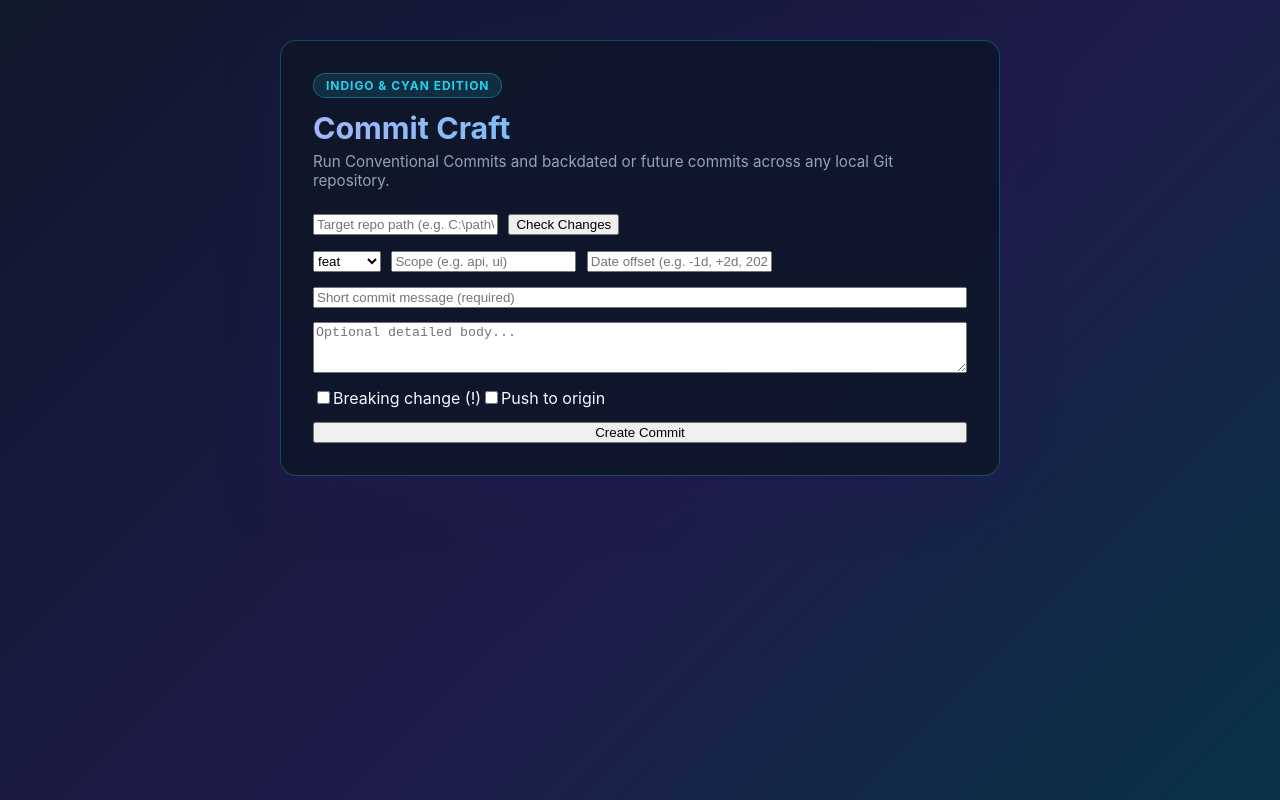
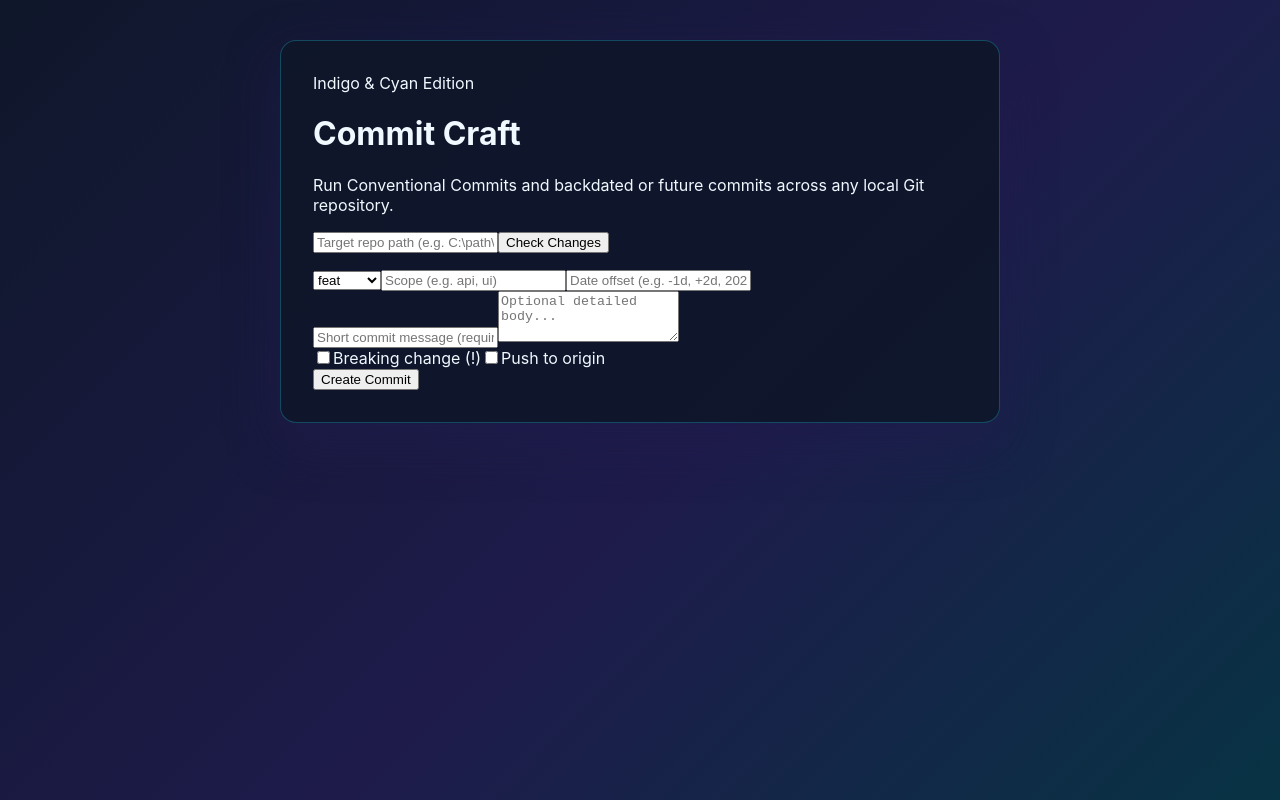
Before and after one commit to SenaEnana/Commit-Craft, a React (Vite) app in the folder frontend/: page / in a window 1280 px wide. Built offline with nearby package versions, Linux system fonts and the light colour scheme.

Commit message:
removed uneccesary file

```diff
--- a/frontend/src/index.css
+++ b/frontend/src/index.css
@@ -45,43 +45,3 @@ body {
   border: 1px solid rgba(34, 211, 238, 0.28);
   box-shadow: 0 20px 50px rgba(30, 27, 75, 0.65);
 }
-
-.commit-badge {
-  display: inline-block;
-  margin-bottom: 0.75rem;
-  padding: 0.25rem 0.75rem;
-  border-radius: 999px;
-  font-size: 0.75rem;
-  font-weight: 700;
-  letter-spacing: 0.08em;
-  text-transform: uppercase;
-  color: var(--cyan-400);
-  background: rgba(34, 211, 238, 0.12);
-  border: 1px solid rgba(34, 211, 238, 0.35);
-}
-
-.commit-title {
-  margin: 0;
-  font-size: 1.9rem;
-  background: linear-gradient(90deg, var(--indigo-300), var(--cyan-400));
-  -webkit-background-clip: text;
-  background-clip: text;
-  -webkit-text-fill-color: transparent;
-}
-
-.commit-subtitle {
-  margin: 0.4rem 0 1.5rem;
-  color: var(--slate-400);
-  font-size: 0.95rem;
-}
-
-.commit-row {
-  display: flex;
-  gap: 0.65rem;
-  flex-wrap: wrap;
-}
-
-.commit-form {
-  display: grid;
-  gap: 0.9rem;
-}
```
